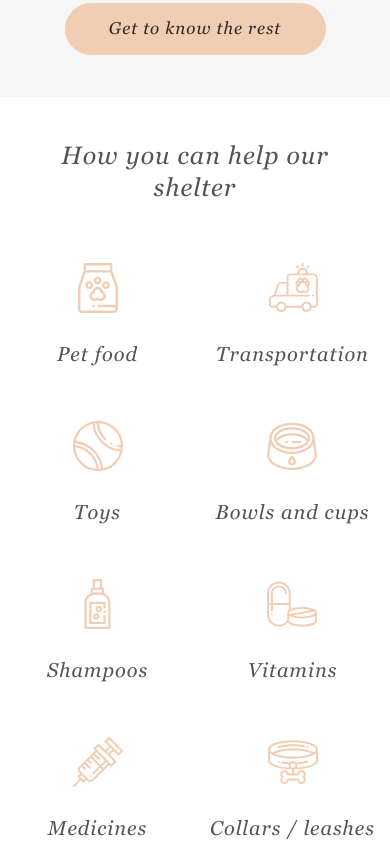
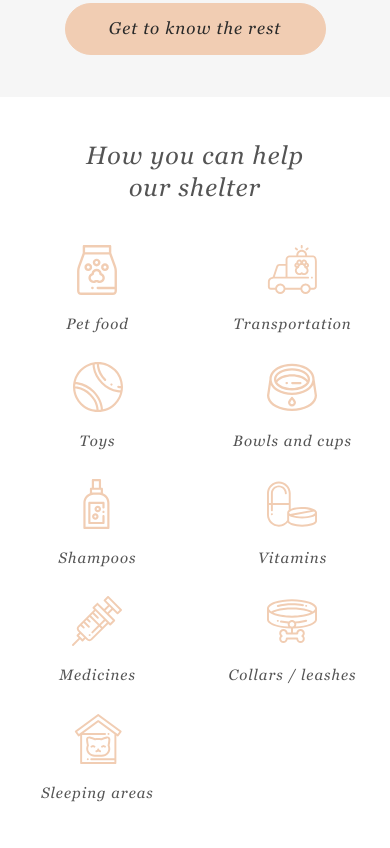
Before and after one commit to Rednata/shelter, a website: page shelter/src/index.html in a window 390 px wide. Shown: the part 2396-3244 px from the top of the page. Drawn offline with nearby package versions, Linux system fonts and the light colour scheme; files that its build step writes are made by us from their sources.

Commit message:
feat: add 'help' mobile

```diff
--- a/shelter/src/scss/_help-card.scss
+++ b/shelter/src/scss/_help-card.scss
@@ -34,6 +34,12 @@ $helpImages: food, transport, toys, bowls, shampoo, vitamin, medicine, collars,
         width: 50px;
         height: 50px;
       }
+      @include mobile400 {
+        margin-bottom: 20px;
+      }
+    }
+    @include mobile400 {
+      font-size: 15px;
     }
   }
 
--- a/shelter/src/scss/_help.scss
+++ b/shelter/src/scss/_help.scss
@@ -1,10 +1,15 @@
 .help {
 
   &__title {
-    max-width: 320px;
+    max-width: 350px;
     text-align: center;
     margin: 0 auto;
     margin-bottom: 60px;
+
+    @include mobile400 {
+      max-width: 250px;
+      margin-bottom: 42px;
+    }
   }
 
   &__list {
@@ -23,6 +28,10 @@
     @include tablet760 {
       grid-template-columns: 1fr 1fr;
       row-gap: 55px;
+    }
+
+    @include mobile400 {
+      row-gap: 30px;
     }
   }
   &__item {
@@ -132,12 +141,15 @@
 }
 
 $helpImages: food, transport, toys, bowls, shampoo, vitamin, medicine, collars, sleep;
+
     @each $helpImage in $helpImages {
 
       .help__item.help-card_#{$helpImage} {
         @include tablet760 {
           padding-left: 0;
           padding-right: 0;
+
         }
+
       }
     }
```
